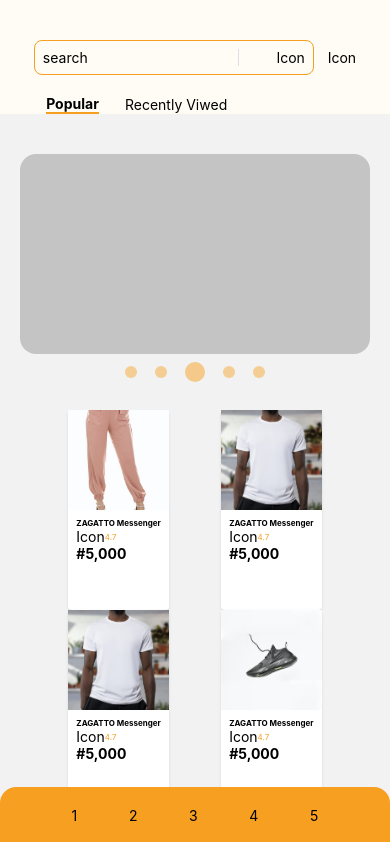
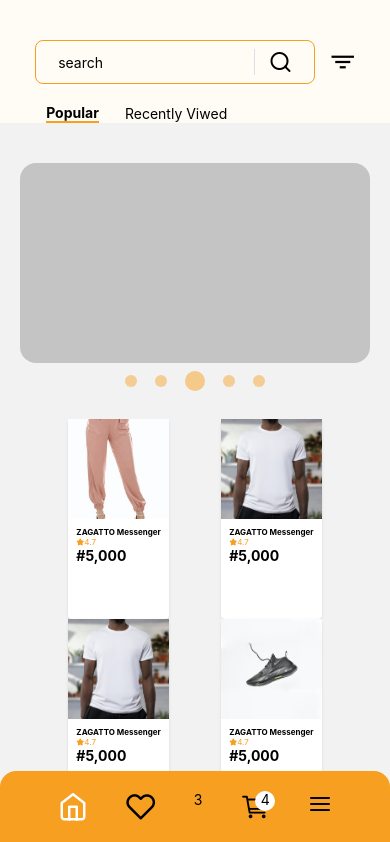
Before and after one commit to Bashamega/ecommerce-mobile, a React Native app: screen /home in a window 390 px wide. Shown: the top 842 px of the page. Built offline with nearby package versions, Linux system fonts and the light colour scheme.

Commit message:
Icons🔥

```diff
--- a/app/components/Menu.tsx
+++ b/app/components/Menu.tsx
@@ -1,14 +1,18 @@
 import { Text } from "react-native";
-import { Div } from "./TailwindComponents";
-
-export function Menu(){
+import { Div, P } from "./TailwindComponents";
+import { Feather } from '@expo/vector-icons';
+import { Ionicons } from '@expo/vector-icons';
+export function Menu({active}:{active:number}){
     return(
         <Div className="p-5 bg-[#F69F21] absolute left-0 bottom-0 w-full rounded-t-2xl flex-row justify-evenly">
-            <Text>1</Text>
-            <Text>2</Text>
+            <Feather name="home" size={30} color={active == 1?"white":"black"}/>
+            <Feather name="heart" size={30} color={active == 2?"white":"black"}/>
             <Text>3</Text>
-            <Text>4</Text>
-            <Text>5</Text>
+            <Div className="relative">
+                <Ionicons name="cart-outline" size={30} color={active == 4?"white":"black"}/>
+                <P className=" bg-white rounded-full absolute top-0 right-[-5px] text-center flex-row items-center justify-center font-[1px] w-5 h-5">4</P>
+            </Div>
+            <Feather name="menu" size={24} color={active == 4?"white":"black"} />
         </Div>
     )
 }
--- a/app/components/card.tsx
+++ b/app/components/card.tsx
@@ -1,4 +1,5 @@
 import { Div, Img, P } from "./TailwindComponents";
+import { AntDesign } from '@expo/vector-icons';
 export function Card({ id }: { id: number }) {
     const isDivisibleBy4 = id % 4 === 0;
     const isDivisibleBy3 = id % 3 === 0;
@@ -20,7 +21,7 @@ export function Card({ id }: { id: number }) {
             <Div className="p-2">
                 <P className=" font-bold  text-[8px]">ZAGATTO Messenger</P>
                 <Div className="flex-row items-center">
-                    <P>Icon</P>
+                    <AntDesign name="star" size={8} color="#F69F21" />
                     <P className="text-[8px] text-[#F69F21]">4.7</P>
                 </Div>
                 <Div className=" flex-row justify-between">
--- a/app/components/filter.tsx
+++ b/app/components/filter.tsx
@@ -1,12 +1,12 @@
 import { Div, P } from "./TailwindComponents";
 import { Search } from "./search";
-
+import { Ionicons } from '@expo/vector-icons';
 export function Filter() {
     return (
         <Div className=" bg-[#FFFBF5] w-screen mb-5 px-5 pt-10">
             <Div className="flex justify-evenly flex-row items-center ">
                 <Search />
-                <P>Icon</P>
+                <Ionicons name="filter-sharp" size={24} color="black" />
             </Div>
             <Div className="flex justify-evenly flex-row items-center w-2/3 mt-5 ">
                 <P className=" border-b-2 border-[#F69F21] font-bold">Popular</P>
--- a/app/components/search.tsx
+++ b/app/components/search.tsx
@@ -1,11 +1,10 @@
-import { Text, TextInput } from "react-native";
 import { Div, Input } from "./TailwindComponents";
-
+import { Feather } from '@expo/vector-icons';
 export function Search(){
     return(
-        <Div className=" flex-row justify-between w-4/5 border-[#F69F21] border p-2 rounded-lg">
+        <Div className=" flex-row justify-evenly w-4/5 border-[#F69F21] border p-2 rounded-lg">
             <Input placeholder="search" className=" w-3/4 border-r-[1.7px] border-[#DCDFE3]"/>
-            <Text>Icon</Text>
+            <Feather name="search" size={24} color="black" />
         </Div>
     )
 }
--- a/app/screens/home.tsx
+++ b/app/screens/home.tsx
@@ -17,7 +17,7 @@ export function Home() {
                 <Gal />
                 <Grid/>
             </Div>
-            <Menu />
+            <Menu active={1}/>
         </Div>
     )
 }
```
